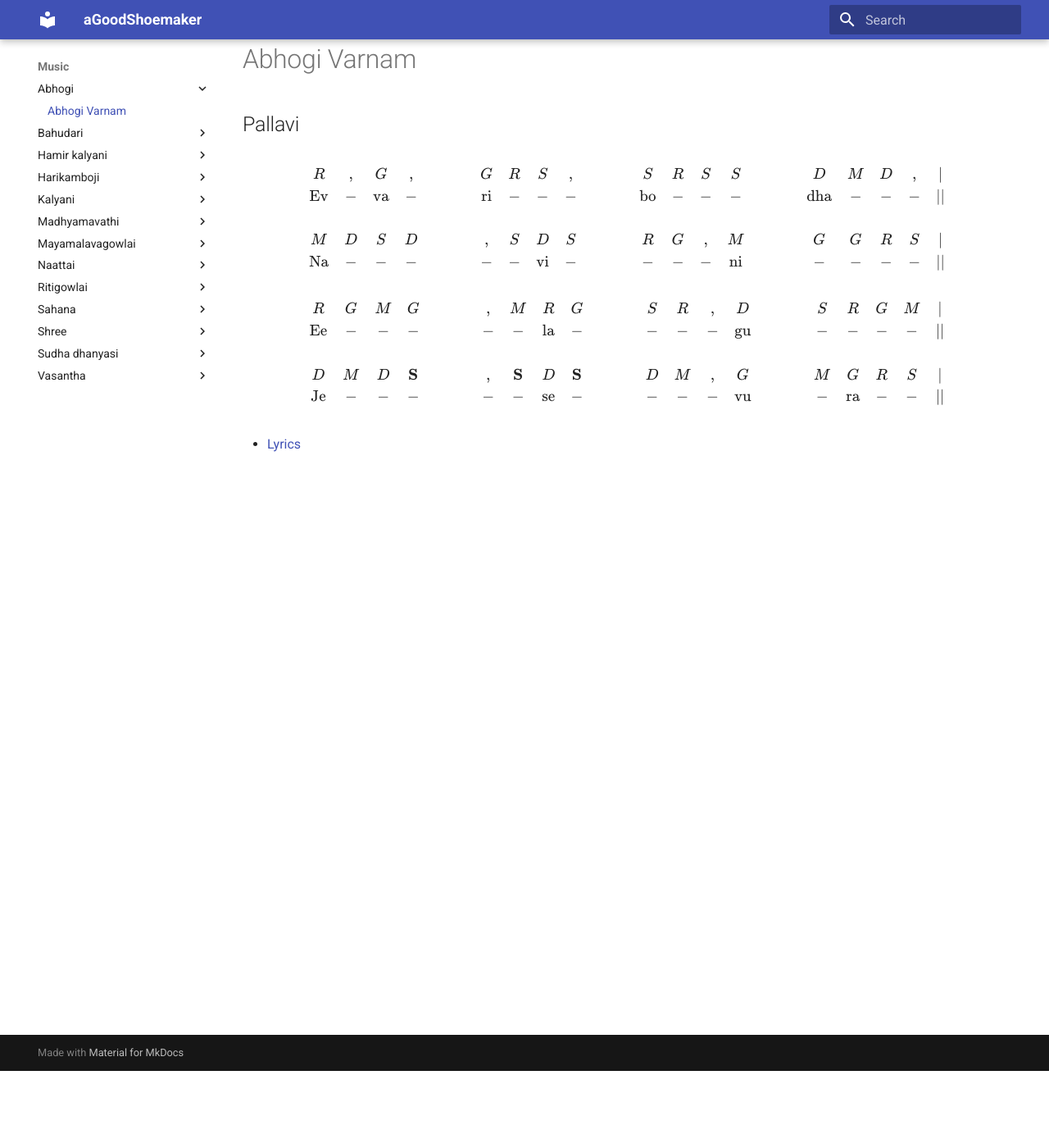
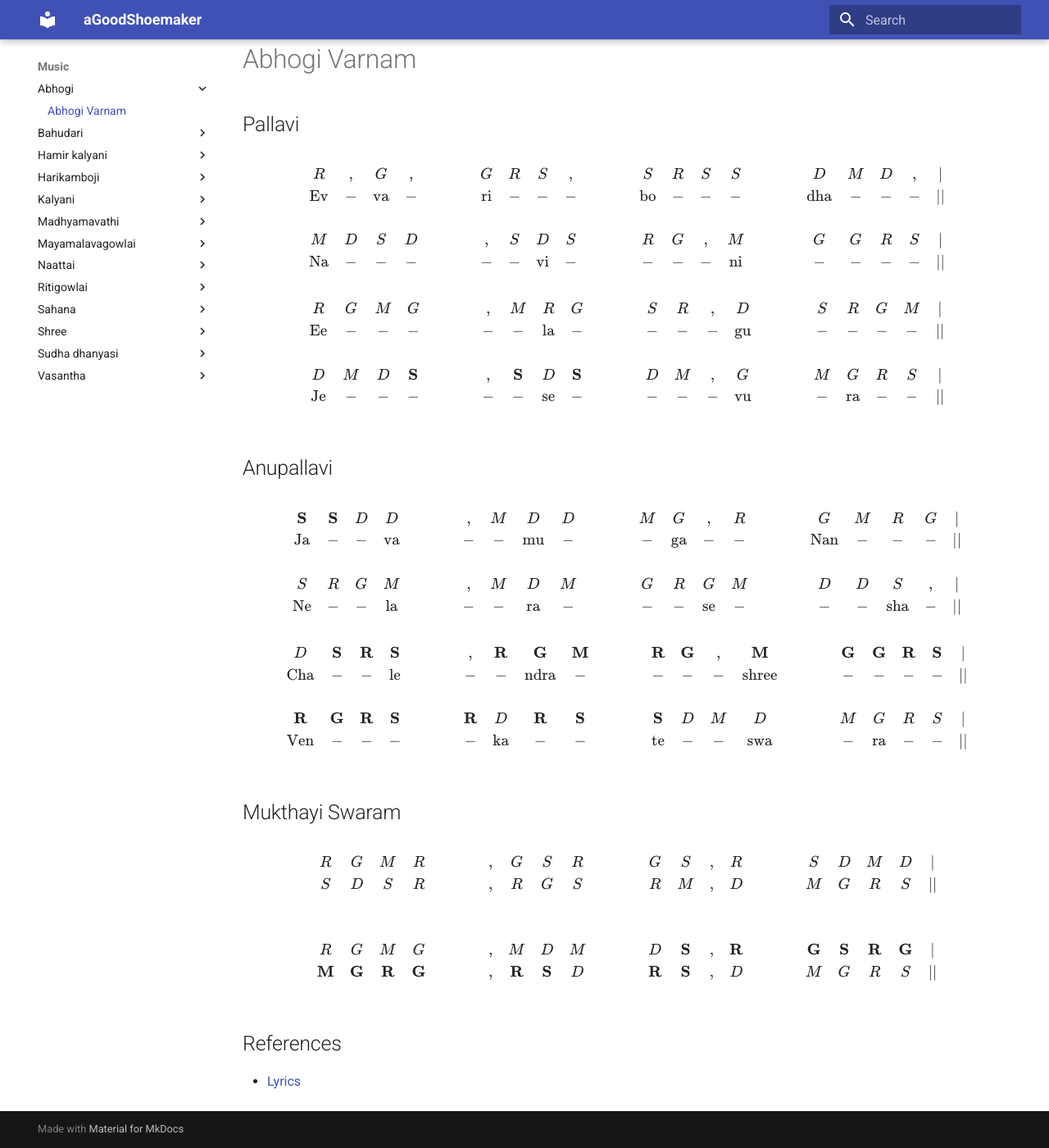
Before and after one commit to agoodshoemaker/gruham, an MkDocs documentation site: the page built from docs/music/abhogi/abhogi_1.md, in a window 1280 px wide and 1400 px high, scrolled down 94 px. Shown: the whole window at 82% size. Built offline with MkDocs 1.6.1 and Material for MkDocs 9.7.7, drawn with Linux system fonts in a browser that asks for light colours.

```diff
--- a/docs/music/abhogi/abhogi_1.md
+++ b/docs/music/abhogi/abhogi_1.md
@@ -10,6 +10,7 @@ hide:
 ## Pallavi
 
 
+
 $$
 \begin{array}{}
 R & , & G & , & \quad\quad & G & R & S & , & \quad\quad & S & R & S & S  & \quad\quad & D & M & D & , & |\\
@@ -18,6 +19,9 @@ M & D & S & D & \quad\quad & , & S & D & S & \quad\quad & R & G & , & M  & \quad
 \text{Na} & - & - & - & \quad\quad & - & - & \text{vi} & - & \quad\quad & - & - & - & \text{ni}  & \quad\quad & - & - & - & - & ||\\
 \end{array}
 $$
+
+
+
 
 $$
 \begin{array}{}
@@ -30,5 +34,51 @@ $$
 
 
 
+## Anupallavi
+
+
+
+$$
+\begin{array}{}
+\textbf{S} & \textbf{S} & D & D & \quad\quad & , & M & D & D & \quad\quad & M & G & , & R  & \quad\quad & G & M & R & G & |\\
+\text{Ja} & - & - & \text{va} & \quad\quad & - & - & \text{mu} & - & \quad\quad & - & \text{ga} & - & -  & \quad\quad & \text{Nan} & - & - & - & ||\\ \\
+S & R & G & M & \quad\quad & , & M & D & M & \quad\quad & G & R & G & M  & \quad\quad & D & D & S & , & |\\
+\text{Ne} & - & - & \text{la} & \quad\quad & - & - & \text{ra} & - & \quad\quad & - & - & \text{se} & -  & \quad\quad & - & - & \text{sha} & - & ||\\
+\end{array}
+$$
+
+
+
+
+$$
+\begin{array}{}
+D & \textbf{S} & \textbf{R} & \textbf{S} & \quad\quad & , & \textbf{R} & \textbf{G} & \textbf{M} & \quad\quad & \textbf{R} & \textbf{G} & , & \textbf{M}  & \quad\quad & \textbf{G} & \textbf{G} & \textbf{R} & \textbf{S} & |\\
+\text{Cha} & - & - & \text{le} & \quad\quad & - & - & \text{ndra} & - & \quad\quad & - & - & - & \text{shree}  & \quad\quad & - & - & - & - & ||\\ \\
+\textbf{R} & \textbf{G} & \textbf{R} & \textbf{S} & \quad\quad & \textbf{R} & D & \textbf{R} & \textbf{S} & \quad\quad & \textbf{S} & D & M & D  & \quad\quad & M & G & R & S & |\\
+\text{Ven} & - & - & - & \quad\quad & - & \text{ka} & - & - & \quad\quad & \text{te} & - & - & \text{swa}  & \quad\quad & - &  \text{ra} & - & - & ||\\
+\end{array}
+$$
+
+
+
+## Mukthayi Swaram
+
+
+$$
+\begin{array}{}
+R & G & M & R & \quad\quad & , & G & S & R & \quad\quad & G & S & , & R  & \quad\quad & S & D & M & D & |\\
+S & D & S & R & \quad\quad & , & R & G & S & \quad\quad & R & M & , & D  & \quad\quad & M & G & R & S & ||\\\\\\
+R & G & M & G & \quad\quad & , & M & D & M & \quad\quad & D & \textbf{S} & , & \textbf{R}  & \quad\quad & \textbf{G} & \textbf{S} & \textbf{R} & \textbf{G} & |\\
+\textbf{M} & \textbf{G} & \textbf{R} & \textbf{G} & \quad\quad & , & \textbf{R} & \textbf{S} & D & \quad\quad & \textbf{R} & \textbf{S} & , & D  & \quad\quad & M & G & R & S & ||
+\end{array}
+$$
+
+
+
+
+
+
+## References
+
 
 - [Lyrics](http://www.shivkumar.org/music/varnams/evvaribodhana.pdf)
```
Also changed, not shown: docs/ideas/mathematics_education/problem_solving.md (added, +104 -0 lines), docs/ideas/mathematics_education/using_wikipedia.md (added, +5 -0 lines), docs/ideas/parallelograms/introduction.md (added, +94 -0 lines), docs/index.md (+4 -0 lines), docs/assets/images/img_0001.png (added), docs/assets/images/img_0002.png (added), docs/ideas/machine_learning/decision_trees.md (added).
